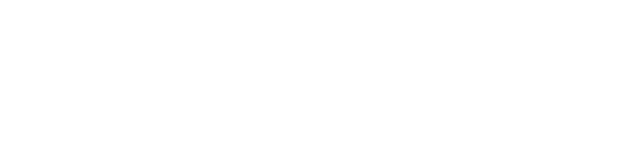
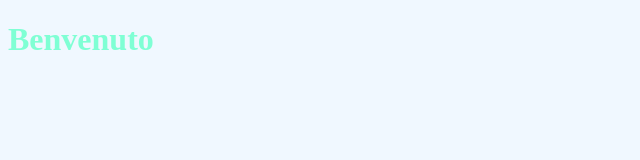
Before and after one commit to YuriCaliendo/Sito-prova, a plain HTML site: page index.html in a window 1280 px wide. Shown: the whole page, without its empty margins (0-640 px from the left). Drawn offline with Linux system fonts and the light colour scheme.

Commit message:
aggiunto font e style

```diff
--- a/index.css
+++ b/index.css
@@ -1 +1,13 @@
 /*  css  */
+
+@charset "UTF-8";
+
+body{
+    background-color: aliceblue;
+
+}
+
+h1{
+    color: aquamarine;
+    font-family: 'Times New Roman', Times, serif;
+}
--- a/index.html
+++ b/index.html
@@ -1,11 +1,12 @@
 <!DOCTYPE html>
 <html lang="en">
 <head>
+    <link rel="stylesheet" href="index.css">
     <meta charset="UTF-8">
     <meta name="viewport" content="width=device-width, initial-scale=1.0">
     <title>Document</title>
 </head>
 <body>
-
+    <h1>Benvenuto</h1>
 </body>
 </html>
```
